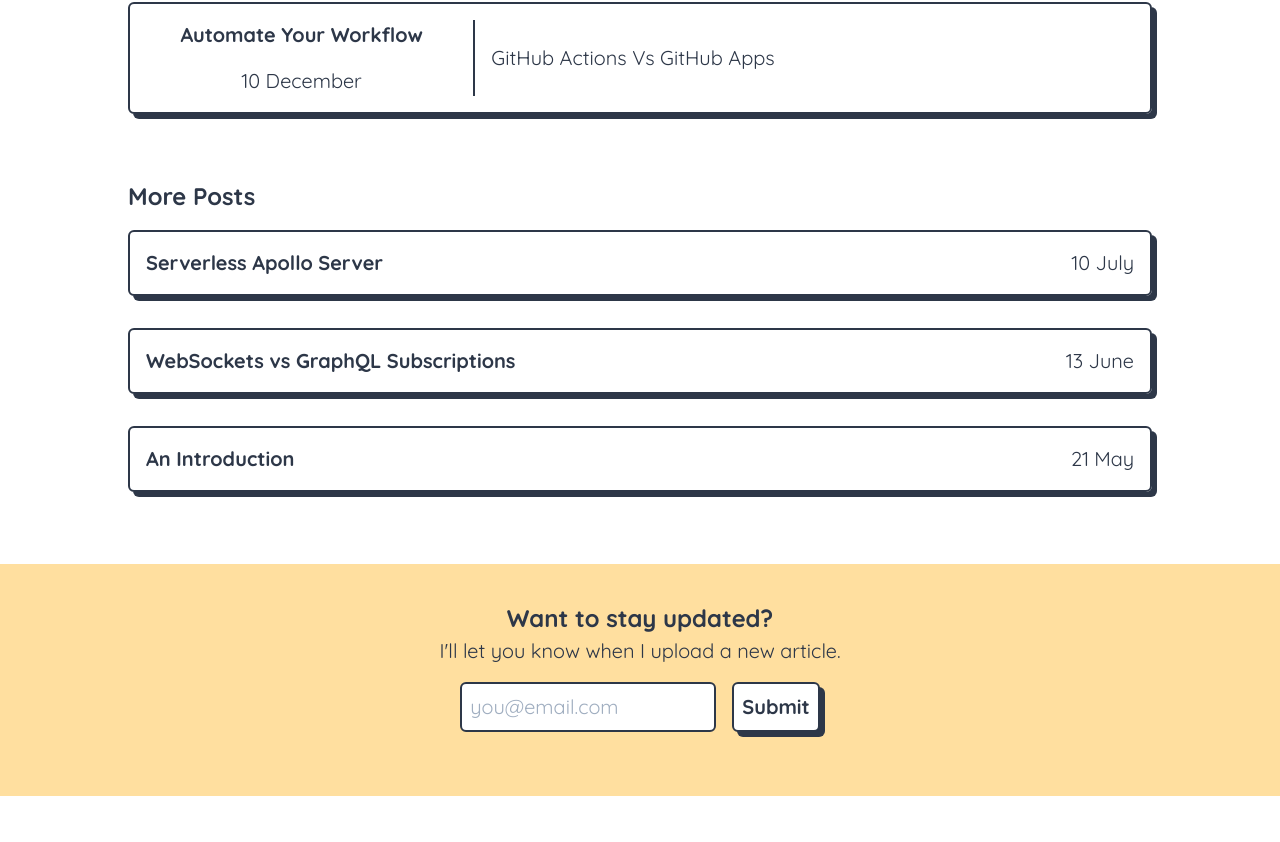
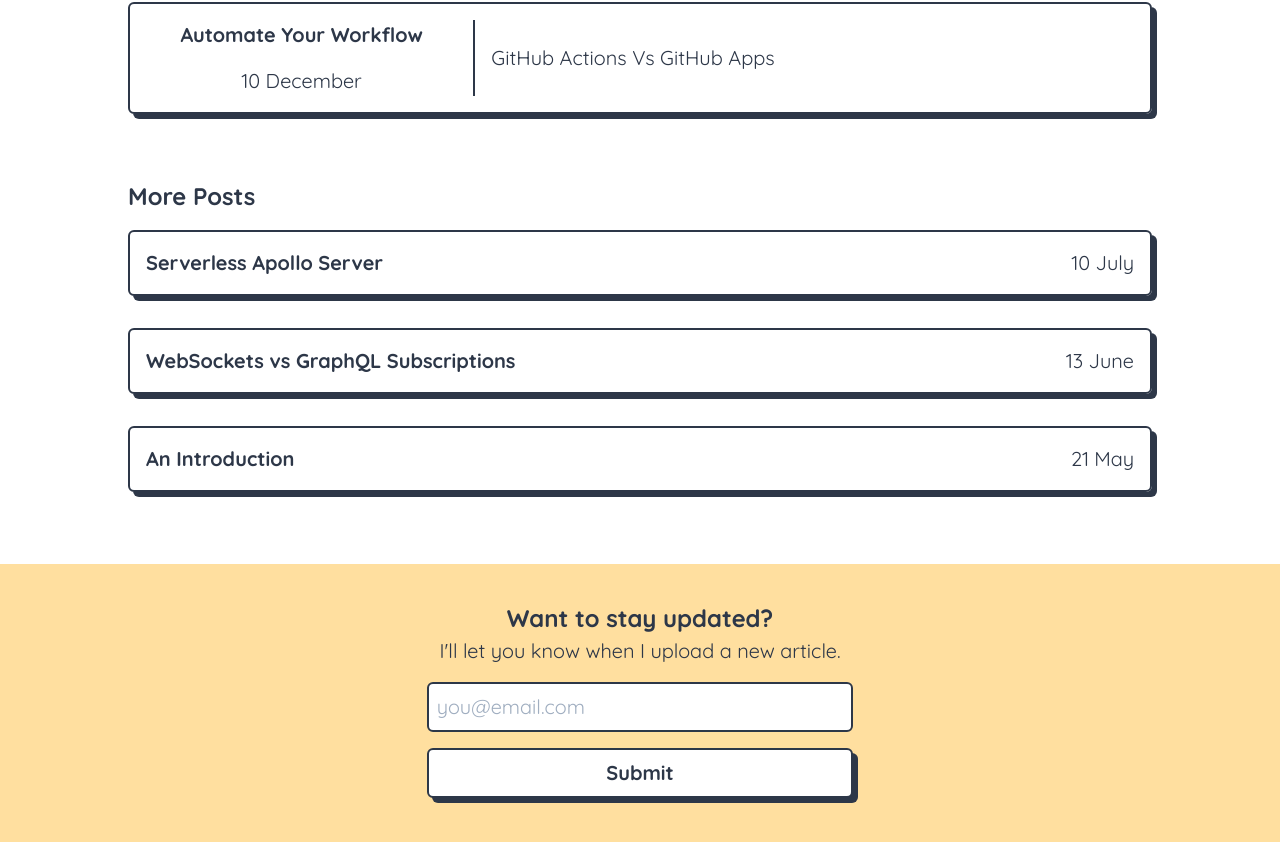
Before and after one commit to mattkinnersley/techwaffle, a Next.js app: page / in a window 1280 px wide. Shown: the part 514-1356 px from the top of the page. Before the commit the page ends 1310 px from the top, so only its background shows below. Built offline with nearby package versions, Linux system fonts and the light colour scheme.

Commit message:
Add email functionality
Prior to this change, there was no way to subscribe to mailchimp audience

This change adds a form and an api to communicate with mailchimp api.

```diff
--- a/src/components/email/index.js
+++ b/src/components/email/index.js
@@ -4,31 +4,45 @@ import { useForm } from "react-hook-form";
 
 const EmailForm = () => {
   const { register, handleSubmit, errors } = useForm();
-  const onSubmit = (data) => {
-    console.log(data);
-    axios.post("/api/mailchimp", data);
+  const onSubmit = async (data) => {
+    try {
+      await axios.post("/api/mailchimp", data);
+    } catch (error) {
+      console.error(error);
+    }
   };
 
   return (
     <footer className="flex flex-col justify-center items-center pb-16 pt-5 min-w-full bg-waffleLight">
+      <div className="flex flex-col justify-center items-center sm:w-8/12 lg:w-6/12 xl:w-4/12">
         <h3 className="text-2xl mt-4 font-quicksand-bold">
           Want to stay updated?
         </h3>
         <p className="mb-4">I'll let you know when I upload a new article.</p>
-      <form onSubmit={handleSubmit(onSubmit)}>
+        <form
+          className="flex flex-col justify-center items-center min-w-full"
+          onSubmit={handleSubmit(onSubmit)}
+        >
+          <div className="flex flex-col items-center mb-4 min-w-full">
             <input
-          className="rounded-md border-2 border-gray-800 p-2 mr-4 focus:outline-none"
+              className="min-w-full rounded-md border-2 border-gray-800 p-2 focus:outline-none"
               type="text"
               placeholder="you@email.com"
               name="email"
-          ref={register({ required: true, pattern: /^\S+@\S+$/i })}
+              ref={register({
+                required: true,
+                pattern: /^[a-zA-Z0-9_.+-]+@[a-zA-Z0-9-]+\.[a-zA-Z0-9-.]+$/g,
+              })}
             />
+            {errors.email && <span>Please enter a valid email address</span>}
+          </div>
 
           <input
-          className="rounded-md border-2 border-gray-800 p-2 bg-white font-quicksand-bold duration-300 thumbnail-shadow transition cursor-pointer focus:outline-none active:shadow-inner"
+            className="rounded-md border-2 border-gray-800 p-2 bg-white min-w-full font-quicksand-bold duration-300 thumbnail-shadow transition cursor-pointer focus:outline-none active:shadow-inner"
             type="submit"
           />
         </form>
+      </div>
     </footer>
   );
 };
--- a/src/pages/api/mailchimp/index.js
+++ b/src/pages/api/mailchimp/index.js
@@ -7,16 +7,25 @@ client.setConfig({
 
 export default async function handler(req, res) {
   try {
-    const email_address = req.body.email;
-    const response = await client.lists.addListMember(process.env.LIST_ID, {
-      email_address,
-      status: "subscribed",
+    const emailRegex = /^[a-zA-Z0-9_.+-]+@[a-zA-Z0-9-]+\.[a-zA-Z0-9-.]+$/g;
+    const email_address = req?.body?.email;
+    const validEmail = email_address && emailRegex.test(email_address);
+    if (validEmail) {
+      const response = await client.lists.addListMember(process.env.LIST_ID, {
+        email_address,
+        status: "subscribed",
+      });
+      res.status(200).json(response);
+    } else {
+      res.status(400).json({
+        error: "Email validation failed",
+        message: "Please enter a valid email address.",
+      });
+    }
+  } catch (error) {
+    res.status(500).json({
+      error: "Server Error",
+      message: "Sorry, something went wrong, please try again later.",
     });
-    console.log(response);
-    res.statusCode = 200;
-    res.setHeader("Content-Type", "application/json");
-    res.send(response);
-  } catch (e) {
-    console.error(e);
   }
 }
```
Lines whose indentation alone changed are shown as unchanged.
